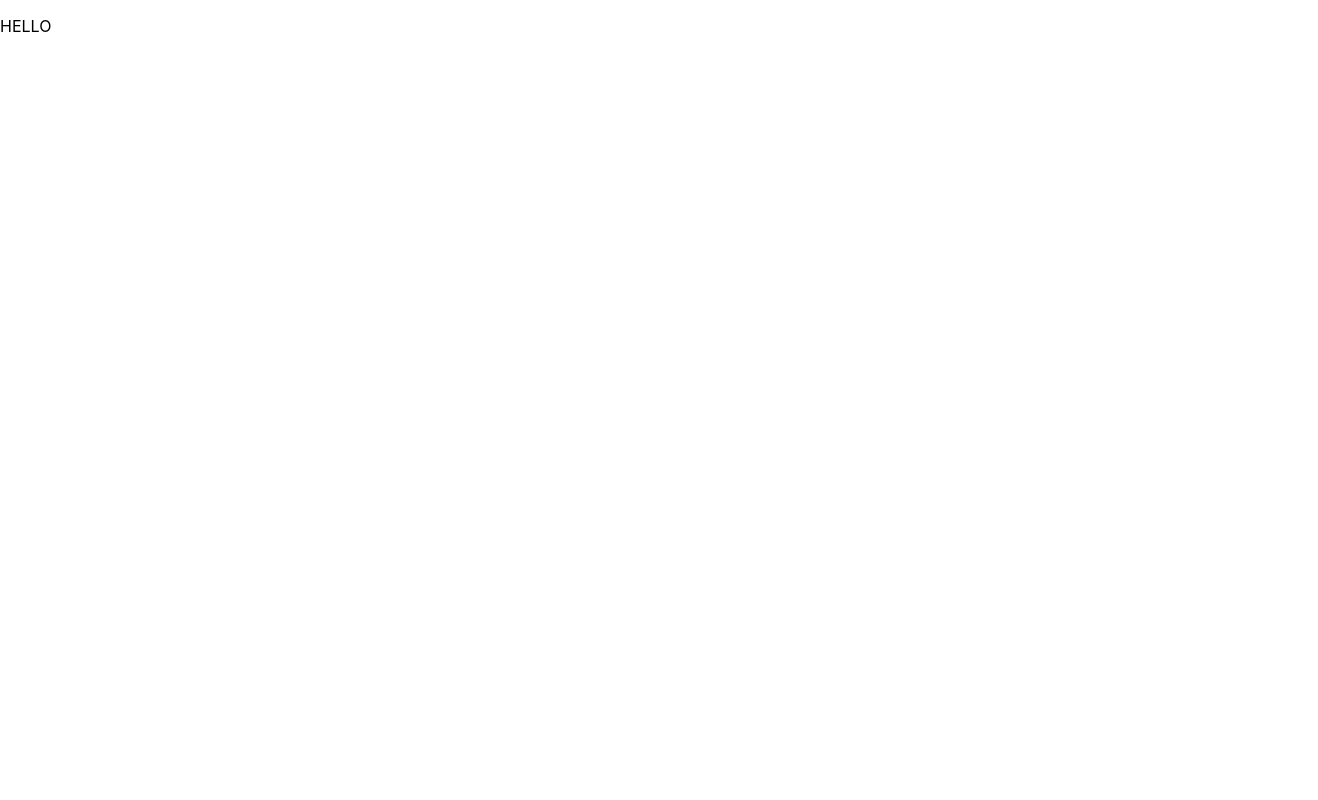
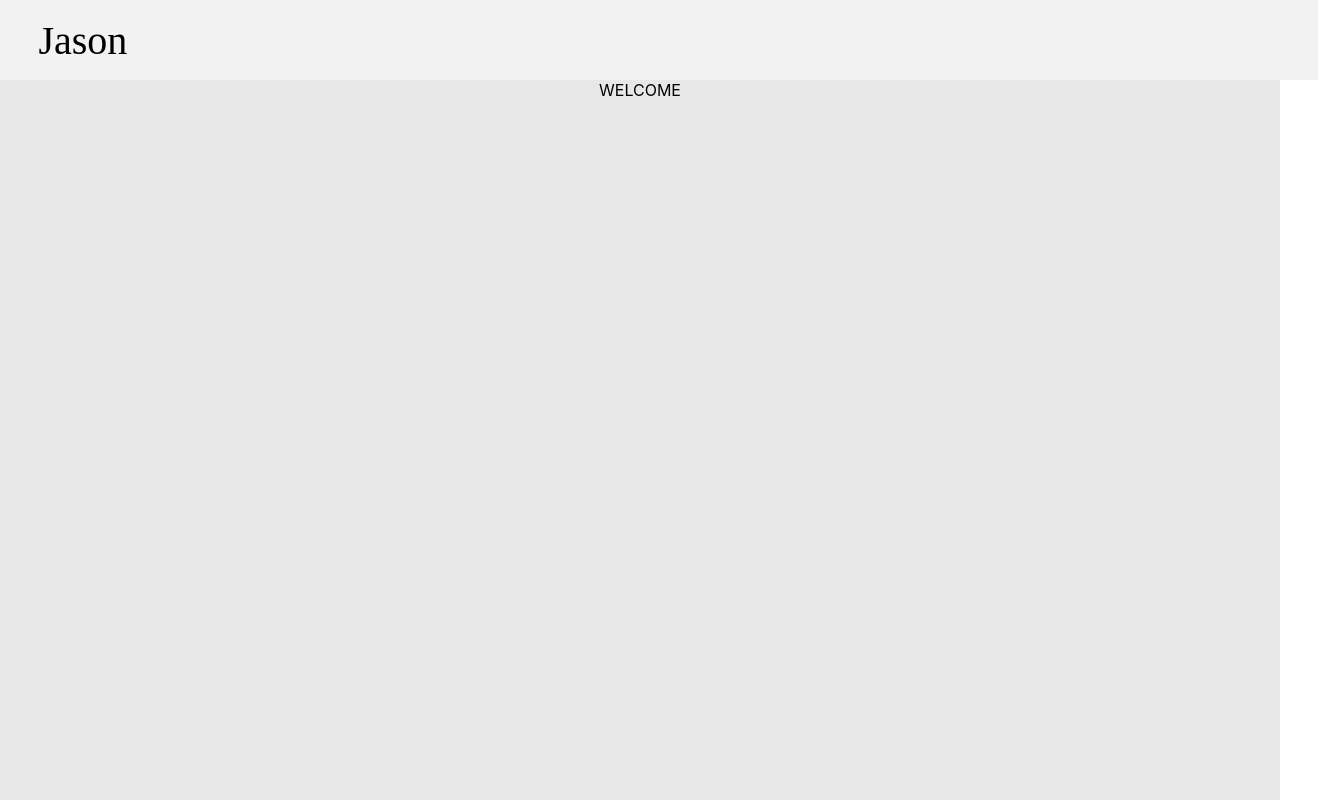
Before and after one commit to jason-701/jason-701.github.io, a React (Create React App) app: page / in a window 1280 px wide. Shown: the whole page, 1318 px wide, since content can reach past the window. Built offline with nearby package versions, Linux system fonts and the light colour scheme.

Commit message:
small change

```diff
--- /dev/null
+++ b/src/components/Homepage.css
@@ -0,0 +1,25 @@
+.test {
+  height: 100%;
+  width: 100vw;
+  display: flex;
+  flex-wrap: wrap;
+}
+
+.topRow {
+  background-color: #f2f2f2;
+  width: 100vw;
+  height: 10vh;
+  padding-left: 3vw;
+  font-size: 5vh;
+  font-family: "Times New Roman", Times, serif;
+  display: flex;
+  justify-content: left;
+  align-items: center;
+}
+
+.bottomRow {
+  background-color: #e7e7e7;
+  width: 100vw;
+  height: 90vh;
+  text-align: center;
+}
--- a/src/components/Homepage.jsx
+++ b/src/components/Homepage.jsx
@@ -1,5 +1,12 @@
+import "./Homepage.css";
+
 const Homepage = () => {
-  return <p>HELLO</p>;
+  return (
+    <div className="container">
+      <div className="topRow">Jason</div>
+      <div className="bottomRow">WELCOME</div>
+    </div>
+  );
 };
 
 export default Homepage;
```
